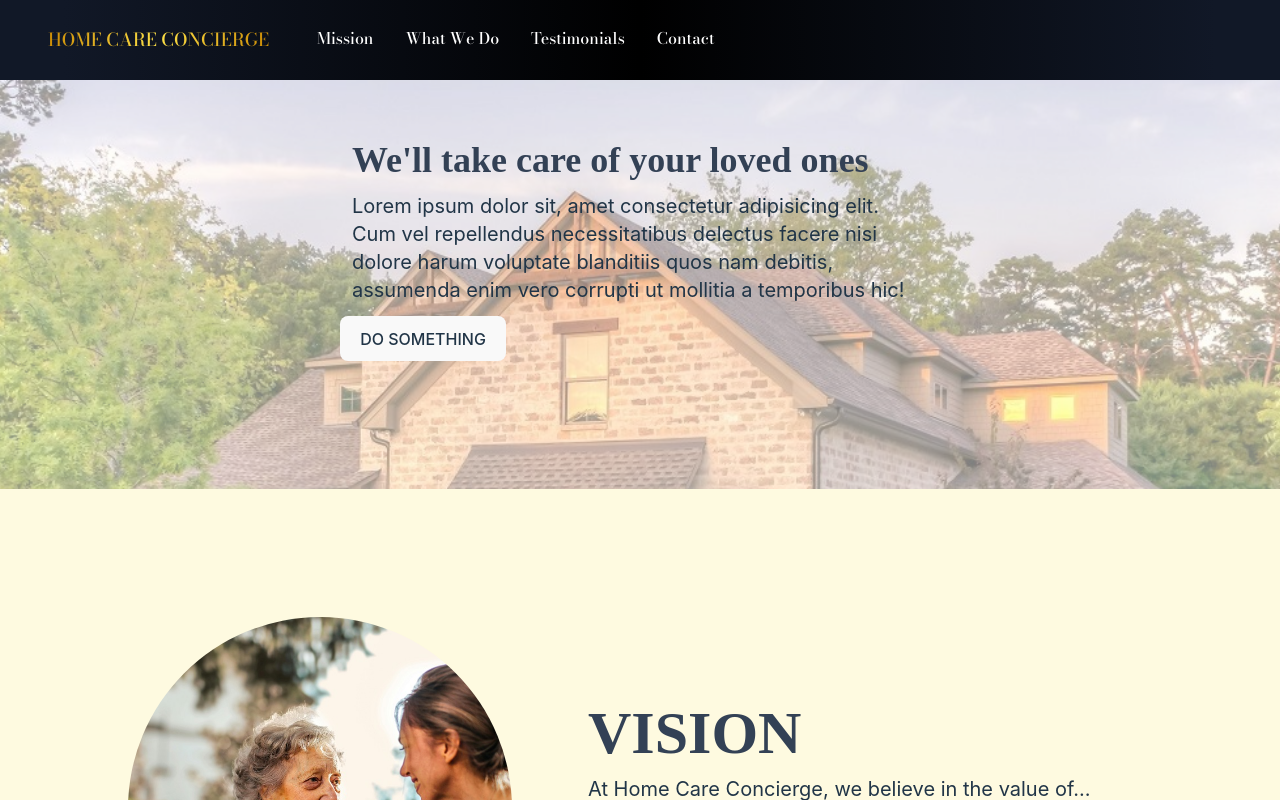
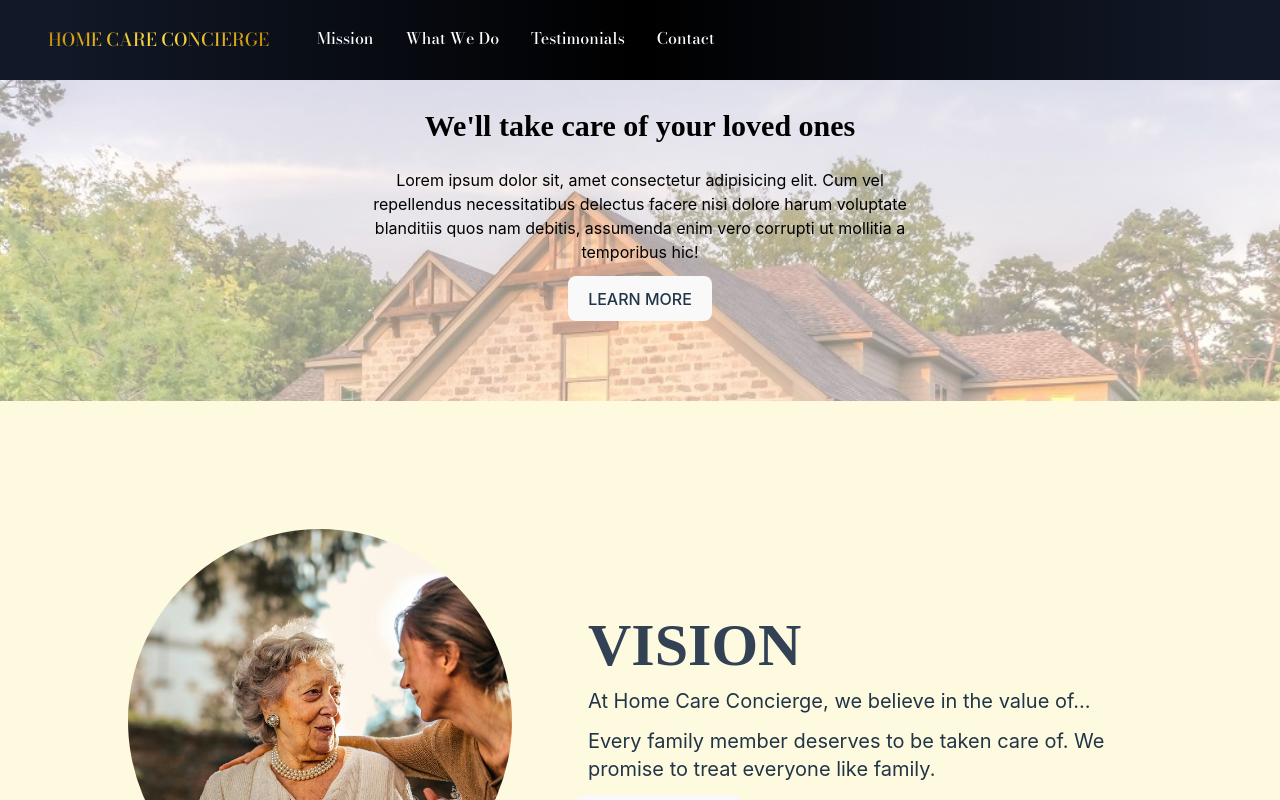
Before and after one commit to joooons/home-care, a React (Vite) app: page / in a window 1280 px wide. Shown: the top 800 px of the page. Built offline with nearby package versions, Linux system fonts and the light colour scheme; a web font is replaced by a local one.

Commit message:
adjust hero section

```diff
--- a/src/App.tsx
+++ b/src/App.tsx
@@ -21,8 +21,8 @@ function App() {
           //  MM    MM  MM        MM    MM  MM    MM
           //  MM    MM  MMMMMMMM  MM    MM    MMMM     */}
 
-      <section>
-        <div className='w-full overflow-hidden'>
+      <section className='items-center justify-center'>
+        <div className='overflow-hidden'>
           <img
             className='h-full object-cover absolute opacity-50 -z-10'
             src={img_house}
@@ -30,22 +30,21 @@ function App() {
           />
         </div>
 
-        <div className='flex flex-col md:flex-row items-center justify-center p-24 '>
-          <div className='w-full md:w-auto p-8'>
-            <h1 className='max-w-xl text-4xl text-left font-bold font-alegreya text-slate-700 m-3'>
+        <div className='flex flex-col items-center justify-center px-16 pt-24 pb-20'>
+            <h1 className='max-w-xl text-3xl text-center font-bold font-alegreya text-dark m-3'>
               We'll take care of your loved ones
             </h1>
-            <p className='text-left max-w-xl text-xl m-3'>
+            <p className='text-center text-dark max-w-xl m-3'>
               Lorem ipsum dolor sit, amet consectetur adipisicing elit. Cum vel
               repellendus necessitatibus delectus facere nisi dolore harum
               voluptate blanditiis quos nam debitis, assumenda enim vero
               corrupti ut mollitia a temporibus hic!
             </p>
-            <div className='flex justify-start'>
-              <button>DO SOMETHING</button>
+            <div className='flex justify-center'>
+              <button>LEARN MORE</button>
             </div>
-          </div>
 
+          {/* Hero Image - temporarily disabled */}
           {/* <div className='hidden md:block md:w-auto p-8'>
             <div className='rounded-full size-96 bg-blue-500 overflow-hidden'>
               <img
```
